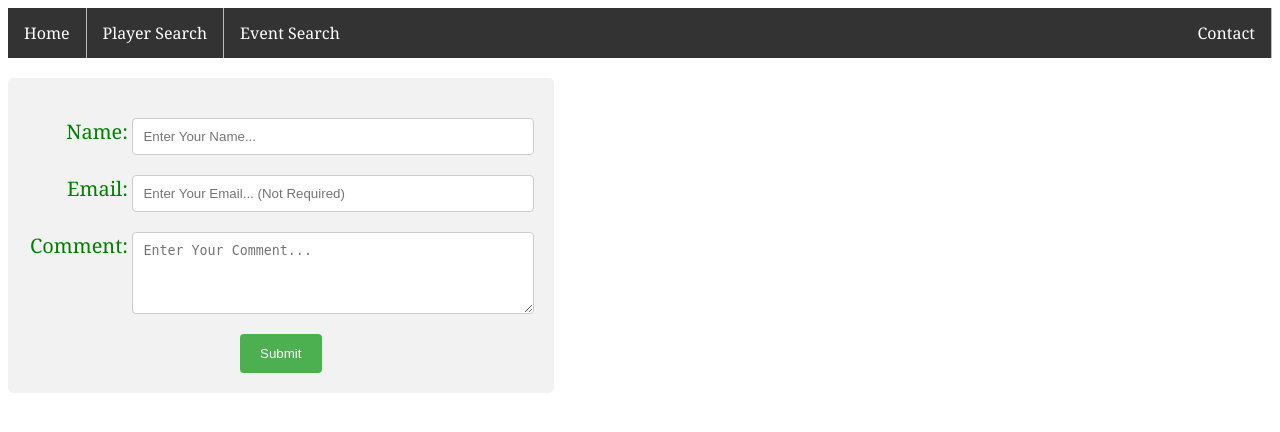
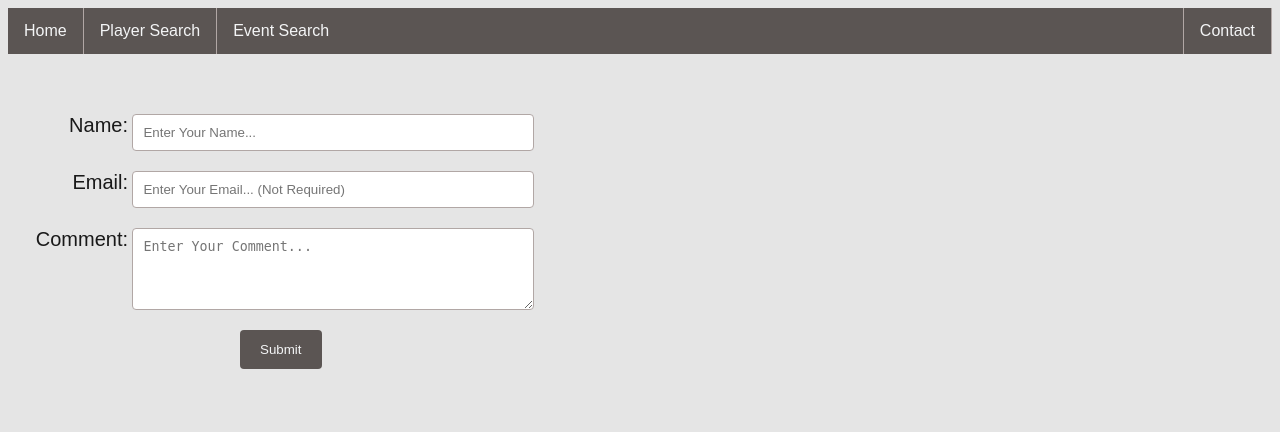
Before and after one commit to BrianZ1/CapstoneProject, a Django app: page /contact/ in a window 1280 px wide. Shown: the top 432 px of the page. Run offline with Django 3.2, Linux system fonts and the light colour scheme; some libraries are stand-ins or nearby versions.

Commit message:
finished styling

```diff
--- a/mysite/esports/static/esports/form.css
+++ b/mysite/esports/static/esports/form.css
@@ -19,7 +18,7 @@ Player Search Form
     float: right;
     width: 50%;
     padding: 10px;
-    border: 1px solid #ccc;
+    border: 1px solid #B1A7A5;
     border-radius: 4px;
     resize: vertical;
     height: 20%;
@@ -80,7 +79,7 @@ Event Search Form
     float: right;
     width: 50%;
     padding: 10px;
-    border: 1px solid #ccc;
+    border: 1px solid #B1A7A5;
     border-radius: 4px;
     resize: vertical;
     height: 20%;
@@ -129,7 +129,6 @@ Contact Form
 ******************************************/
 .contact-form {
   border-radius: 5px;
-  background-color: #f2f2f2;
   padding: 20px;
   width: 40%;
   text-align: center;
@@ -137,7 +136,6 @@ Contact Form
 }
 
   .contact-form p {
-    color: green;
     font-size: 20px;
   }
 
@@ -145,20 +143,20 @@ Contact Form
     float: right;
     width: 75%;
     padding: 10px;
-    border: 1px solid #ccc;
+    border: 1px solid #B1A7A5;
     border-radius: 4px;
     resize: vertical;
     height: 20%;
   }
 
     .contact-form input[type=text]:focus, textarea:focus {
-      border: 1px solid #555;
+      border: 1px solid #EA3057;
       outline: none;
     }
 
   .contact-form input[type=submit] {
-    background-color: #4CAF50;
-    color: white;
+    background-color: #5B5553;
+    color: #F4F5F6;
     padding: 12px 20px;
     border: none;
     border-radius: 4px;
@@ -174,6 +172,7 @@ Contact Form
     float: left;
     text-align: right;
     width: 100px;
+    color: #191919;
   }
 
   .contact-form p:after {
--- a/mysite/esports/static/esports/navbar.css
+++ b/mysite/esports/static/esports/navbar.css
@@ -6,16 +6,17 @@ Main Navigation Links
   margin: 0px;
   padding: 0px;
   overflow: hidden;
-  background-color: #333;
+  background-color: #5B5553;
 }
 
 .navbar li {
   float: left;
-  border-right: 1px solid #bbb;
+  border-right: 1px solid #B1A7A5;
 }
 
   .navbar li:last-child {
     float: right;
+    border-left: 1px solid #B1A7A5;
   }
 
   .navbar li:nth-last-child(2) {
@@ -24,14 +25,14 @@ Main Navigation Links
 
 .navbar a {
   display: block;
-  color: white;
+  color: #F4F5F6;
   text-align: center;
   padding: 14px 16px;
   text-decoration: none;
 }
 
 .navbar li a:hover {
-  background-color: #111;
+  background-color: #B1A7A5;
 }
 
 /*****************************************
@@ -39,7 +40,7 @@ Event Search Nav Links
 ******************************************/
 .player-navbar {
   overflow: hidden;
-  background-color: #333;
+  background-color: #5B5553;
   padding: 14px 16px;
 }
 
@@ -47,12 +48,14 @@ Event Search Nav Links
   float: left;
   overflow: hidden;
 }
+  .dropdown a:hover {
+    background-color: #B1A7A5;
+  }
 
   .dropdown .dropbtn {
     font-size: 16px;
-    border-right: 1px solid #bbb;
     outline: none;
-    color: white;
+    color: #F4F5F6;
     padding: 14px 16px;
     background-color: inherit;
     font-family: inherit;
@@ -62,11 +65,12 @@ Event Search Nav Links
 .dropdown-content {
   display: none;
   position: absolute;
-  background-color: #f9f9f9;
+  background-color: #B1A7A5;
   min-width: 160px;
   box-shadow: 0px 8px 16px 0px rgba(0,0,0,0.2);
   z-index: 1;
   text-align: center;
+  color: #F4F5F6;
 }
 
 .dropdown:hover .dropdown-content {
--- a/mysite/esports/static/esports/style.css
+++ b/mysite/esports/static/esports/style.css
@@ -2,11 +2,17 @@
 Main Style
 ******************************************/
 body {
-  background-color: white;
+  background-color: #E5E5E5;
   display: block;
-  font-family: Georgia;
+  font-family: sans-serif;
 }
 
-.content h1, h2 {
+.content h1 {
   text-align: center;
+  color: #191919;
 }
+
+.content h2 {
+  text-align: center;
+  color: #191919;
+}
--- a/mysite/esports/templates/esports/eventresults.html
+++ b/mysite/esports/templates/esports/eventresults.html
@@ -13,7 +13,7 @@
 {% block javascript %}
 
 <script>
-  $("#players-info").find("ul").each(function () {
+  $("#players-ino").find("ul").each(function () {
     var name = this.id;
 
     $.ajax({
```
Also changed, not shown: other parts of mysite/esports/static/esports/form.css (+13 -13 lines), mysite/esports/static/esports/information.css (+9 -7 lines), mysite/db.sqlite3.
